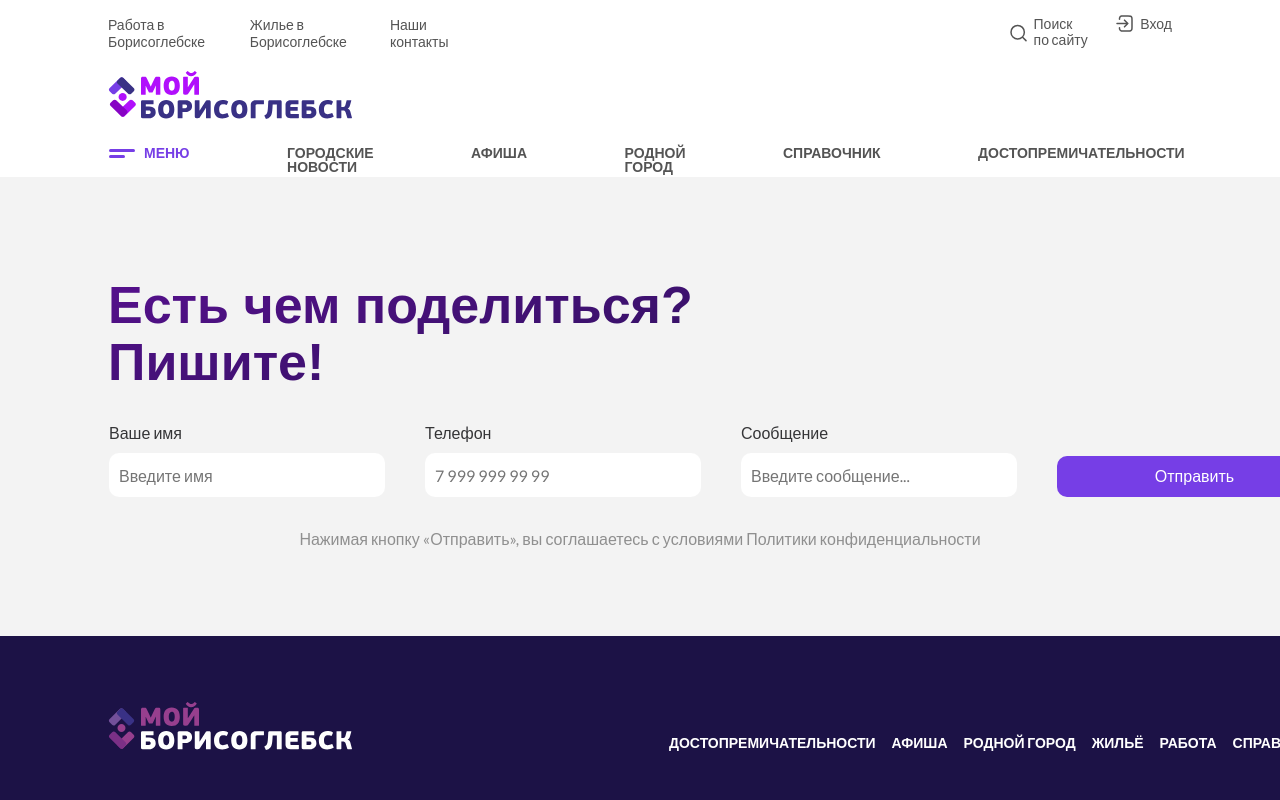
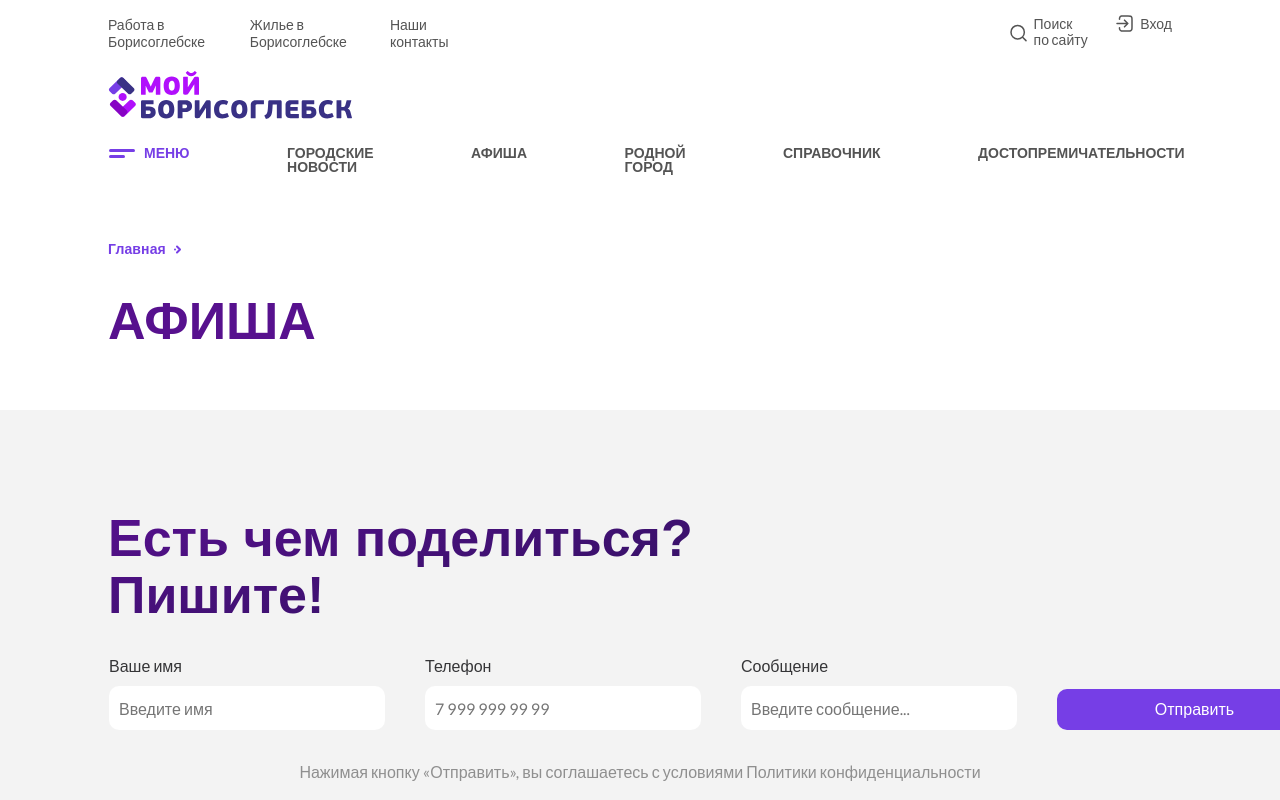
Before and after one commit to sky-trash/my_city, a Vue app: page /Poster in a window 1280 px wide. Shown: the top 800 px of the page. Built offline with nearby package versions, Linux system fonts and the light colour scheme.

Commit message:
poster layout

```diff
--- a/src/components/layout/header/header.scss
+++ b/src/components/layout/header/header.scss
@@ -100,12 +100,8 @@
         padding: 3px 0;
       }
 
-      a:focus {
-        padding-left: 80px;
+      a:hover {
 
-        img {
-          display: block;
-        }
         h1 {
           color: var(--text-accent);
         }
--- a/src/components/layout/header/header.vue
+++ b/src/components/layout/header/header.vue
@@ -1,4 +1,5 @@
 <script setup>
+
 </script>
 <template>
   <header class="header">
--- a/src/components/poster/poster.scss
+++ b/src/components/poster/poster.scss
@@ -0,0 +1,35 @@
+.poster {
+  padding: 60px 0;
+
+  &__layout {
+
+    &__home {
+      display: flex;
+      padding: 4px 0;
+
+      h1 {
+        font-family: var(--font-family);
+        font-weight: 600;
+        font-size: 14px;
+        line-height: 120%;
+        letter-spacing: 0.01em;
+        color: var(--text-link);
+      }
+      img {
+        padding: 0.5px 0 0.5px 4px;
+      }
+    }
+    &__text {
+      padding: 30px 0 0 0;
+
+      h1 {
+        font-family: var(--second-family);
+        font-weight: 900;
+        font-size: 52px;
+        line-height: 110%;
+        text-transform: uppercase;
+        color: var(--text-header);
+      }
+    }
+  }
+}
--- a/src/components/poster/poster.vue
+++ b/src/components/poster/poster.vue
@@ -1,16 +1,32 @@
 <script setup>
-  import Header from '../layout/header/header.vue';
-  import Application from '../application/application.vue';
-  import Footer from '../layout/footer/footer.vue';
+import Header from '../layout/header/header.vue';
+import Application from '../application/application.vue';
+import Footer from '../layout/footer/footer.vue';
 </script>
 <template>
-  <Header/>
+  <Header />
   <main class="poster">
+    <article class="poster__layout">
+      <a href="/">
+        <div class="poster__layout__home">
+          <h1>Главная</h1>
+          <img src="../../../public/poster/right.svg" alt="">
+        </div>
+      </a>
+      <div class="poster__layout__text">
+        <h1>Афиша</h1>
+      </div>
+    </article>
+    <article class="poster__events">
 
+    </article>
+    <article class="poster__calendar">
+
+    </article>
   </main>
-  <Application/>
-  <Footer/>
+  <Application />
+  <Footer />
 </template>
 <style scoped>
-  @import "./poster.scss";
+@import "./poster.scss";
 </style>
```
Also changed, not shown: public/poster/right.svg (added).
